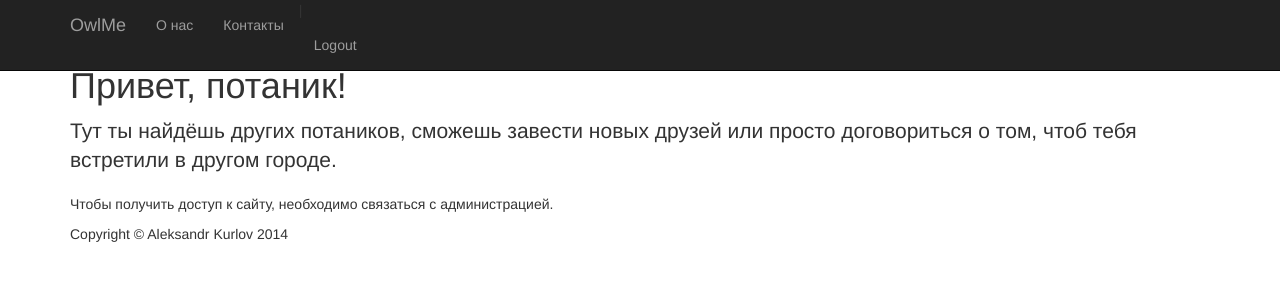
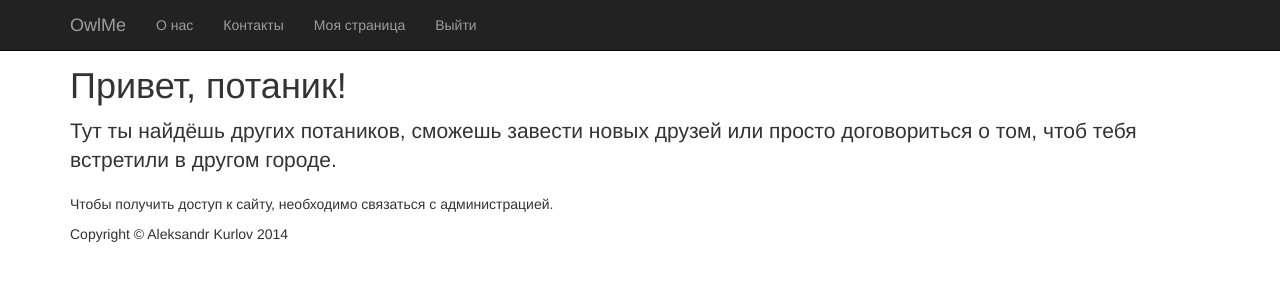
Before and after one commit to kurlov/owlme, a Flask app: page / in a window 1280 px wide. Shown: the top 300 px of the page. Run offline with Flask 2, Linux system fonts and the light colour scheme; a user stored in the database is signed in; parts of the project's set-up code (start-up, migrations or seed data) failed here and were passed over; some libraries are stand-ins or nearby versions.

Commit message:
Added user's page

```diff
--- a/app/templates/base.html
+++ b/app/templates/base.html
@@ -41,6 +41,7 @@
                     <span class="icon-bar"></span>
                     <span class="icon-bar"></span>
                     <span class="icon-bar"></span>
+                    <span class="icon-bar"></span>
                 </button>
                 <a class="navbar-brand" href="{{ url_for('index') }}">OwlMe</a>
             </div>
@@ -53,11 +54,15 @@
                     <li>
                         <a href="#">Контакты</a>
                     </li>
-                    <li>
                         {% if g.user.is_authenticated() %}
-                        | <a href="{{ url_for('logout') }}">Logout</a>
+                            <li>
+                                <a href="{{ url_for('user', nickname=g.user.nickname) }}">Моя страница</a>
+                            </li>
+                            <li>
+                                <a href="{{ url_for('logout') }}">Выйти</a>
+                            </li>
+
                         {% endif %}
-                    </li>
 
                 </ul>
             </div>
--- a/app/views.py
+++ b/app/views.py
@@ -3,7 +3,8 @@ from app.forms import LoginForm
 from app.models import User
 from app.oauth import OAuthSignIn
 from flask import render_template, flash, redirect, g, url_for, session, request
-from flask.ext.login import login_user, current_user, logout_user
+from flask.ext.login import login_user, current_user, logout_user, login_required
+
 
 @app.route('/')
 @app.route('/index')
@@ -64,6 +65,17 @@ def oauth_authorize(provider):
 def before_request():
     g.user = current_user
 
+@app.route('/user/<nickname>')
+@login_required
+def user(nickname):
+    user = User.query.filter_by(nickname=nickname).first()
+    if user == None:
+        flash('User %s not found.' % nickname)
+        return redirect(url_for('index'))
+
+    return render_template('user.html',
+                           user=user)
+
 @oid.after_login
 def after_login(resp):
     if resp.email is None or resp.email == "":
```
Also changed, not shown: app/templates/user.html (added, +7 -0 lines).
